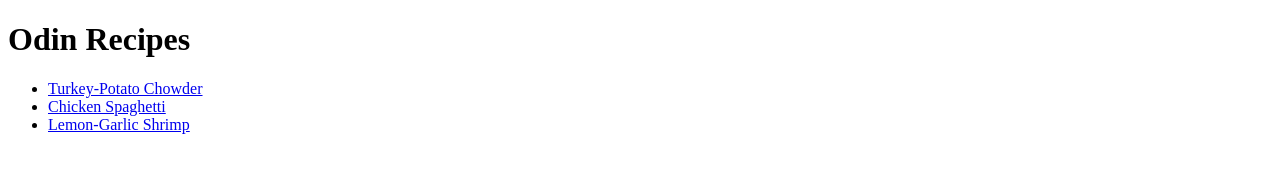
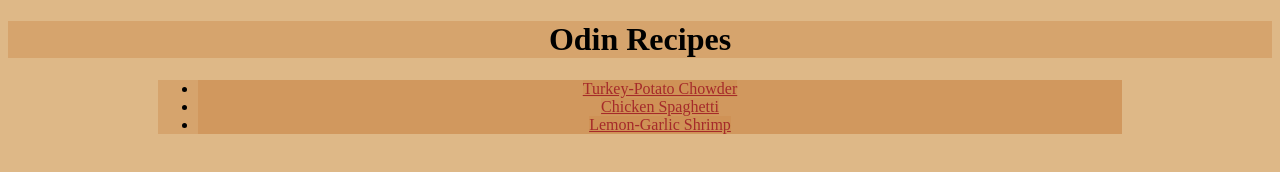
Before and after one commit to dmdcruz/odin-recipes, a plain HTML site: page index.html in a window 1280 px wide. Drawn offline with Linux system fonts and the light colour scheme.

Commit message:
changes on style

```diff
--- a/index.html
+++ b/index.html
@@ -1,16 +1,22 @@
 <!DOCTYPE html>
 <html lang="en">
+    <link rel="stylesheet" href="style.css">
+    <style>
+        * {
+            background-color: burlywood;
+        }
+    </style>
     <head>
         <meta charset="UTF-8">
-        <title>Odin Recipes</title>
+        <title>cOdin Recipes</title>
     </head>
 
     <body>
-        <h1>Odin Recipes</h1>
-        <ul>
-            <li><a href="recipes/turkey-potato-chowder.html">Turkey-Potato Chowder</a></li>
-            <li><a href="recipes/chicken-spaghetti.html">Chicken Spaghetti</a></li>
-            <li><a href="recipes/lemon-garlic-shrimp.html">Lemon-Garlic Shrimp</a></li>
+        <h1 class="header">Odin Recipes</h1>
+        <ul class="list">
+            <li class="item"><a class="url" href="recipes/turkey-potato-chowder.html">Turkey-Potato Chowder</a></li>
+            <li class="item"><a class="url" href="recipes/chicken-spaghetti.html">Chicken Spaghetti</a></li>
+            <li class="item"><a class="url" href="recipes/lemon-garlic-shrimp.html">Lemon-Garlic Shrimp</a></li>
         </ul>
     </body>
 </html>
--- /dev/null
+++ b/style.css
@@ -0,0 +1,18 @@
+.header {
+    background-color: rgba(202, 137, 76, 0.438);
+    text-align: center;
+}
+.list {
+    background-color: rgba(202, 137, 76, 0.438);
+    text-align: center;
+    margin-left: 150px;
+    margin-right: 150px;
+}
+.item {
+    background-color: rgba(202, 137, 76, 0.438);
+
+}
+.url {
+    background-color: rgba(202, 137, 76, 0.438);
+    color: brown;
+}
```
